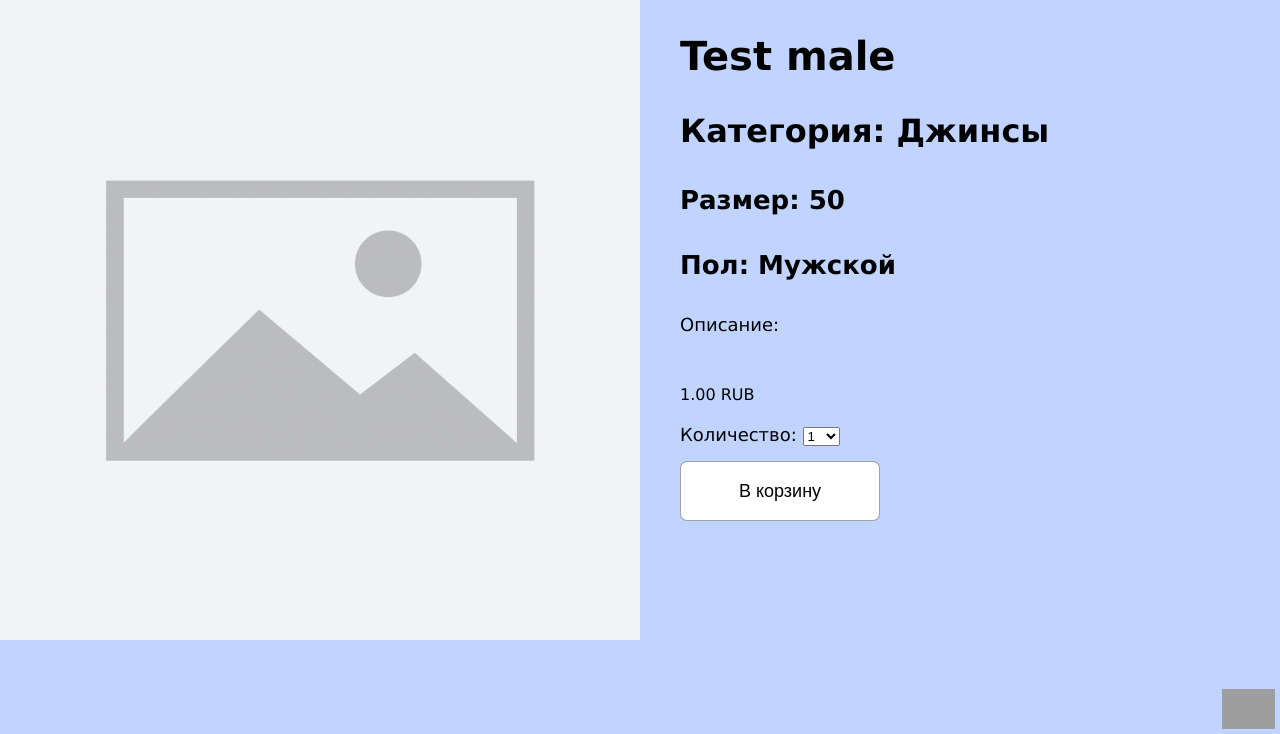
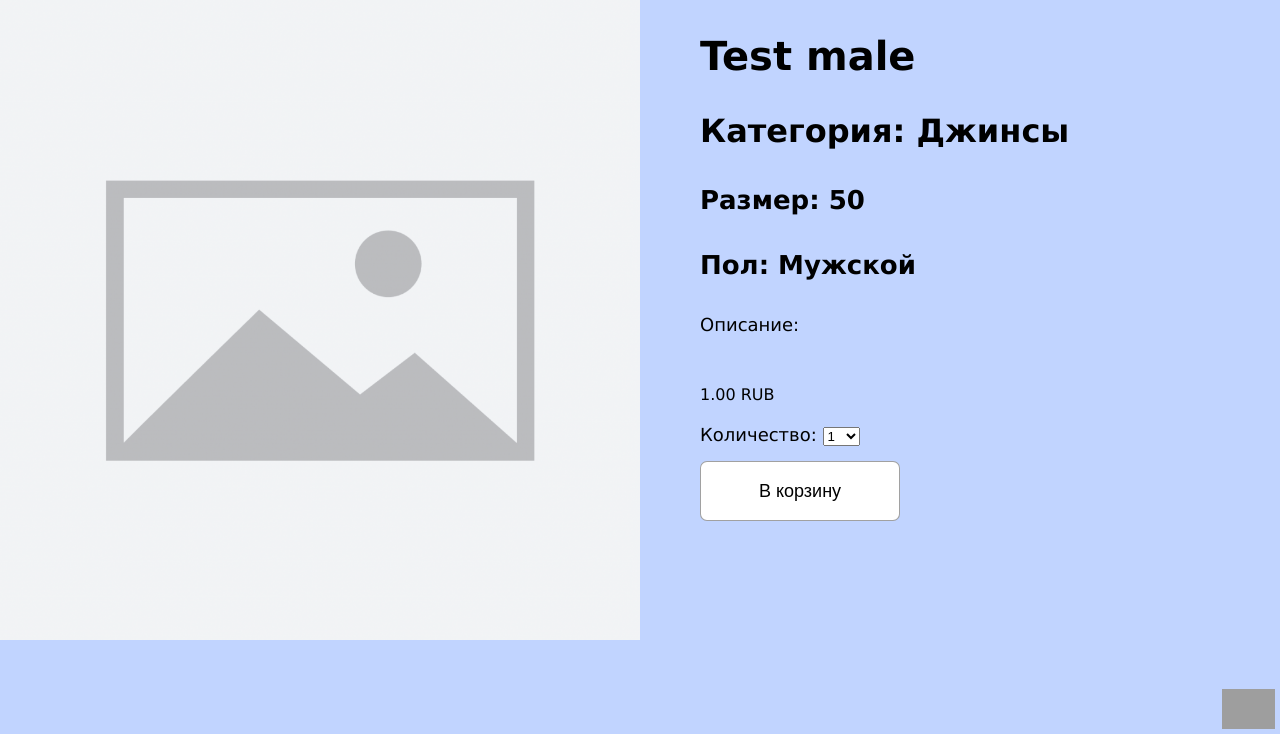
Before and after one commit to myshyak5/-project_site, a Django app: a page that uses eshop/main/templates/main/base.html in a window 1280 px wide. Shown: the part 66-800 px from the top of the page. Run offline with Django 5.2, Linux system fonts and the light colour scheme; data comes from the database, SQL or seed files in the repository; both versions use the stored data as it was after the commit; grey boxes are pictures that could not be loaded.

Commit message:
base.css

```diff
--- a/eshop/main/static/css/base.css
+++ b/eshop/main/static/css/base.css
@@ -288,12 +288,21 @@ footer {
     text-decoration: line-through;
 }
 .detail-product {
+    display: grid;
+    grid-template-columns: auto 1fr;
+    align-items: start;
+    column-gap: 20px;
+}
+.detail-img {
+    height: 100%;
+    max-width: 50vw;
     display: flex;
-    justify-content: flex-start;
 }
 .detail-image {
-    height: auto;
-    max-width: 50vw;
+    height: 100%;
+    width: auto;
+    max-width: 100%;
+    object-fit: contain;
 }
 .detail-description {
     margin: 0 40px;
```
Also changed, not shown: eshop/db.sqlite3.
